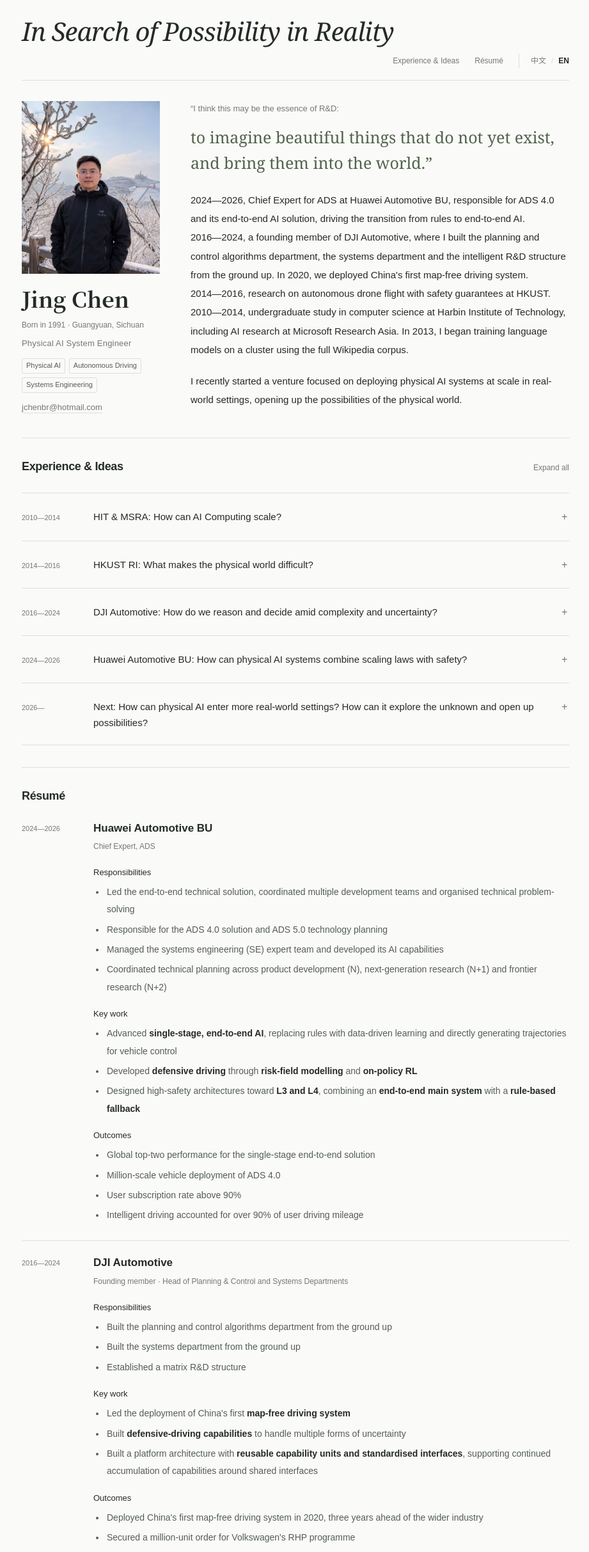
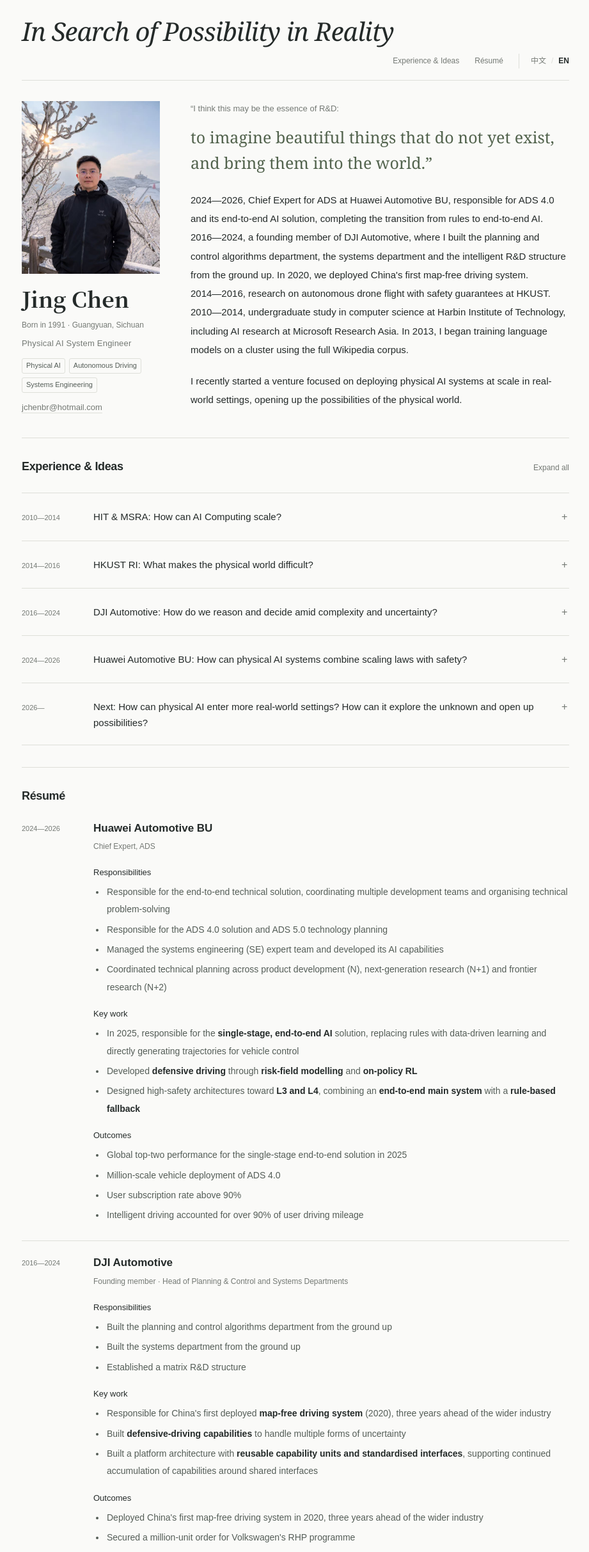
Before and after one commit to jchenbr1991/jchenbr1991.github.io, a plain HTML site: page en.html in a window 1280 px wide. Shown: the top 2426 px of the page at 64% size, without its empty margins (178-1099 px from the left). Drawn offline with Linux system fonts and the light colour scheme.

Commit message:
Publish dated milestones and clear responsibility wording

```diff
--- a/en.html
+++ b/en.html
@@ -15,7 +15,7 @@
 <div class="hero-content">
 <figure class="quote-block"><blockquote><p class="quote-lead">“I think this may be the essence of R&amp;D:</p><p class="quote-main"><span>to imagine beautiful things that do not yet exist,</span><span>and bring them into the world.”</span></p></blockquote></figure>
 <div class="intro-description">
-<p><span class="year-range">2024—2026</span>, Chief Expert for ADS at Huawei Automotive BU, responsible for ADS 4.0 and its end-to-end AI solution, driving the transition from rules to end-to-end AI. <span class="year-range">2016—2024</span>, a founding member of DJI Automotive, where I built the planning and control algorithms department, the systems department and the intelligent R&amp;D structure from the ground up. In 2020, we deployed China's first map-free driving system. <span class="year-range">2014—2016</span>, research on autonomous drone flight with safety guarantees at HKUST. <span class="year-range">2010—2014</span>, undergraduate study in computer science at Harbin Institute of Technology, including AI research at Microsoft Research Asia. In 2013, I began training language models on a cluster using the full Wikipedia corpus.</p>
+<p><span class="year-range">2024—2026</span>, Chief Expert for ADS at Huawei Automotive BU, responsible for ADS 4.0 and its end-to-end AI solution, completing the transition from rules to end-to-end AI. <span class="year-range">2016—2024</span>, a founding member of DJI Automotive, where I built the planning and control algorithms department, the systems department and the intelligent R&amp;D structure from the ground up. In 2020, we deployed China's first map-free driving system. <span class="year-range">2014—2016</span>, research on autonomous drone flight with safety guarantees at HKUST. <span class="year-range">2010—2014</span>, undergraduate study in computer science at Harbin Institute of Technology, including AI research at Microsoft Research Asia. In 2013, I began training language models on a cluster using the full Wikipedia corpus.</p>
 <p class="thesis">I recently started a venture focused on deploying physical AI systems at scale in real-world settings, opening up the possibilities of the physical world.</p>
 </div>
 </div></div></section>
@@ -80,7 +80,7 @@
 <ul><li><strong>Action space:</strong> identify the feasible actions and include them in the evaluation.</li><li><strong>Uncertain observations:</strong> a blind spot may contain a vehicle or pedestrian that has not yet been observed; consider both possibilities.</li><li><strong>Uncertain behaviour:</strong> another vehicle may or may not cut in; a pedestrian may step out or remain still.</li><li><strong>Consequences across possible futures:</strong> combine these uncertainties to anticipate multiple ways the world could evolve, evaluate each feasible action under those possibilities, and then choose an action.</li></ul>
 <h3>What did this work achieve?</h3>
 <p><strong>Technical deployment and commercial outcomes:</strong></p>
-<ul><li><strong>Deployment:</strong> in 2020, we built <strong class="accent">China's first map-free driving system</strong>, three years ahead of the wider industry, advancing its deployment in production.</li><li><strong>Commercial outcome:</strong> we secured China's first major autonomous-driving contract: a <strong class="accent">million-unit order</strong> for Volkswagen's RHP programme, contributing an important business result for the company.</li></ul>
+<ul><li><strong>Deployment:</strong> I was responsible for <strong class="accent">China's first deployed map-free driving system</strong>, delivered in 2020, three years ahead of the wider industry.</li><li><strong>Commercial outcome:</strong> we secured China's first major autonomous-driving contract: a <strong class="accent">million-unit order</strong> for Volkswagen's RHP programme, contributing an important business result for the company.</li></ul>
 </div></details>
 <details class="chapter" id="huawei"><summary><span class="chapter-date">2024—2026</span><span class="chapter-summary">Huawei Automotive BU: How can physical AI systems combine scaling laws with safety?</span><span class="toggle" aria-hidden="true"></span></summary><div class="chapter-body">
 <p><strong>A mathematical view of uncertainty, implemented through generative models.</strong></p>
@@ -88,7 +88,7 @@
 <h3>How can physical AI systems exhibit scaling laws?</h3>
 <p><strong>Generative pretraining: first enable the model to represent possibilities, then learn the data distribution.</strong></p>
 <ul><li><strong>How can a model represent the world's possibilities?</strong><p><strong>Use generative models to open up the representation space.</strong></p><p>A central limitation of earlier approaches was <strong>insufficient representational capacity</strong>: they could not effectively represent many behaviours present in real data. The first step was to overcome that limitation so the model could express richer states and behaviours within the <strong>hyperspace</strong>.</p></li><li><strong>How can it learn the data distribution within this representation space?</strong><p><strong>Self-supervised learning with a cross-entropy objective.</strong></p><p>Earlier approaches supervised <strong>multiple complex objectives</strong> within the same learning process, mixing the task of learning the data distribution with other goals. My approach was to <strong>move those other goals into post-training</strong>, allowing <strong>pretraining to focus on the data distribution</strong> and capture the data-supported <strong>embedding space</strong>.</p></li></ul>
-<p>Along this path, I drove a <strong>single-stage, end-to-end</strong> solution, using <strong>data-driven learning</strong> to replace hand-written rules in the main pipeline and <strong>directly output trajectories for vehicle control</strong>.</p>
+<p>Along this path, in 2025 I was responsible for a <strong>single-stage, end-to-end</strong> solution, using <strong>data-driven learning</strong> to replace hand-written rules in the main pipeline and <strong>directly output trajectories for vehicle control</strong>.</p>
 <h3>How do we achieve safety?</h3>
 <p><strong>Value alignment: teach the model to choose behaviours according to product values and safety requirements.</strong></p>
 <p class="scenario" data-scenario="merging-alignment">When merging into slow traffic, real driving data includes both waiting for a suitable gap and forcing into a small one that makes the following vehicle brake sharply. A model encounters both behaviours in the distribution, but not every observed behaviour is appropriate for the product. Post-training must guide its choices according to safety, comfort and mobility objectives.</p>
@@ -125,13 +125,13 @@
 <h2 id="resume-title">Résumé</h2>
 <article class="resume-entry" aria-labelledby="resume-huawei-title"><p class="resume-date">2024—2026</p><div class="resume-body">
 <h3 id="resume-huawei-title">Huawei Automotive BU</h3><p class="resume-role">Chief Expert, ADS</p>
-<h4>Responsibilities</h4><ul><li>Led the end-to-end technical solution, coordinated multiple development teams and organised technical problem-solving</li><li>Responsible for the ADS 4.0 solution and ADS 5.0 technology planning</li><li>Managed the systems engineering (SE) expert team and developed its AI capabilities</li><li>Coordinated technical planning across product development (N), next-generation research (N+1) and frontier research (N+2)</li></ul>
-<h4>Key work</h4><ul><li>Advanced <strong>single-stage, end-to-end AI</strong>, replacing rules with data-driven learning and directly generating trajectories for vehicle control</li><li>Developed <strong>defensive driving</strong> through <strong>risk-field modelling</strong> and <strong>on-policy RL</strong></li><li>Designed high-safety architectures toward <strong>L3 and L4</strong>, combining an <strong>end-to-end main system</strong> with a <strong>rule-based fallback</strong></li></ul>
-<h4>Outcomes</h4><ul class="resume-outcomes"><li>Global top-two performance for the single-stage end-to-end solution</li><li>Million-scale vehicle deployment of ADS 4.0</li><li>User subscription rate above 90%</li><li>Intelligent driving accounted for over 90% of user driving mileage</li></ul></div></article>
+<h4>Responsibilities</h4><ul><li>Responsible for the end-to-end technical solution, coordinating multiple development teams and organising technical problem-solving</li><li>Responsible for the ADS 4.0 solution and ADS 5.0 technology planning</li><li>Managed the systems engineering (SE) expert team and developed its AI capabilities</li><li>Coordinated technical planning across product development (N), next-generation research (N+1) and frontier research (N+2)</li></ul>
+<h4>Key work</h4><ul><li>In 2025, responsible for the <strong>single-stage, end-to-end AI</strong> solution, replacing rules with data-driven learning and directly generating trajectories for vehicle control</li><li>Developed <strong>defensive driving</strong> through <strong>risk-field modelling</strong> and <strong>on-policy RL</strong></li><li>Designed high-safety architectures toward <strong>L3 and L4</strong>, combining an <strong>end-to-end main system</strong> with a <strong>rule-based fallback</strong></li></ul>
+<h4>Outcomes</h4><ul class="resume-outcomes"><li>Global top-two performance for the single-stage end-to-end solution in 2025</li><li>Million-scale vehicle deployment of ADS 4.0</li><li>User subscription rate above 90%</li><li>Intelligent driving accounted for over 90% of user driving mileage</li></ul></div></article>
 <article class="resume-entry" aria-labelledby="resume-dji-title"><p class="resume-date">2016—2024</p><div class="resume-body">
 <h3 id="resume-dji-title">DJI Automotive</h3><p class="resume-role">Founding member · Head of Planning &amp; Control and Systems Departments</p>
 <h4>Responsibilities</h4><ul><li>Built the planning and control algorithms department from the ground up</li><li>Built the systems department from the ground up</li><li>Established a matrix R&amp;D structure</li></ul>
-<h4>Key work</h4><ul><li>Led the deployment of China's first <strong>map-free driving system</strong></li><li>Built <strong>defensive-driving capabilities</strong> to handle multiple forms of uncertainty</li><li>Built a platform architecture with <strong>reusable capability units and standardised interfaces</strong>, supporting continued accumulation of capabilities around shared interfaces</li></ul>
+<h4>Key work</h4><ul><li>Responsible for China's first deployed <strong>map-free driving system</strong> (2020), three years ahead of the wider industry</li><li>Built <strong>defensive-driving capabilities</strong> to handle multiple forms of uncertainty</li><li>Built a platform architecture with <strong>reusable capability units and standardised interfaces</strong>, supporting continued accumulation of capabilities around shared interfaces</li></ul>
 <h4>Outcomes</h4><ul class="resume-outcomes"><li>Deployed China's first map-free driving system in 2020, three years ahead of the wider industry</li><li>Secured a million-unit order for Volkswagen's RHP programme</li><li>Secured vehicle programme orders from 50 other OEMs</li></ul></div></article>
 <article class="resume-entry" aria-labelledby="resume-hkust-title"><p class="resume-date">2014—2016</p><div class="resume-body">
 <h3 id="resume-hkust-title">Hong Kong University of Science and Technology</h3><p class="resume-role">Robotics Institute · MPhil, full scholarship</p>
```
Also changed, not shown: index.html (+6 -6 lines).
